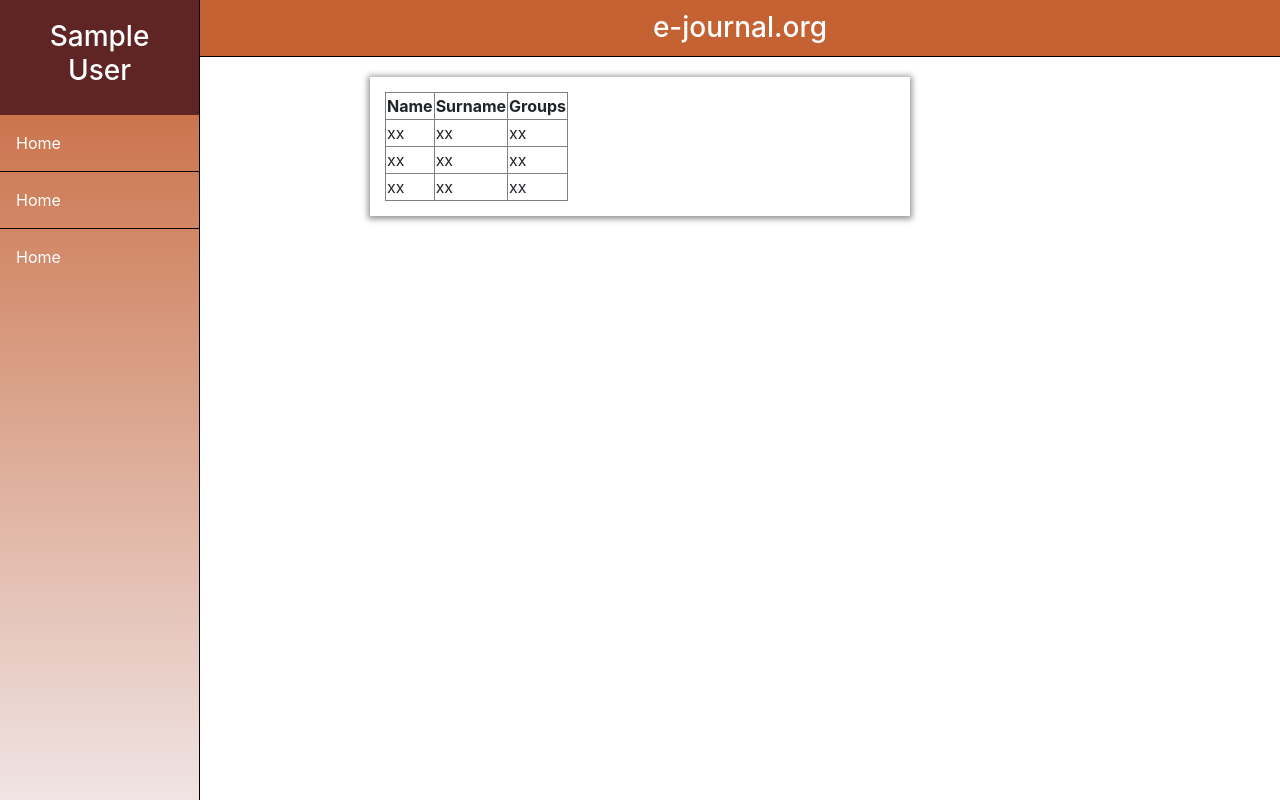
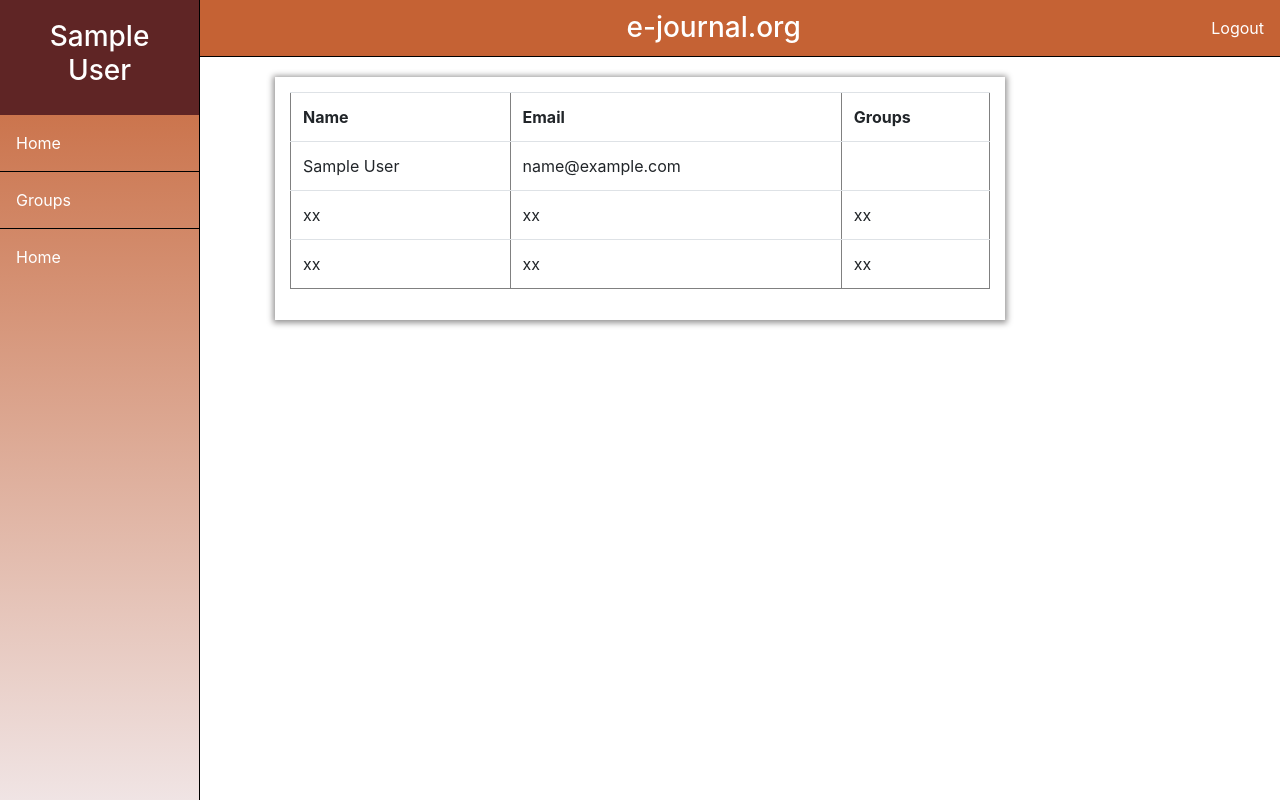
Before and after one commit to Aslan934/e-journal, a Django app: page / in a window 1280 px wide. Run offline with Django 3.2, Linux system fonts and the light colour scheme; the visitor is signed in with stand-in values (Sample User, id 1); data comes from the database, SQL or seed files in the repository; data that the repository does not hold is empty; some libraries are stand-ins or nearby versions.

Commit message:
Added groups page

```diff
--- a/Ejournal/urls.py
+++ b/Ejournal/urls.py
@@ -24,7 +24,9 @@ urlpatterns = [
     path('', views.index, name='index'),
     path('login/', views.loginUser, name='login'),
     path('register/', views.registerUser, name='register'),
-\
+    path('logout/', views.logoutUser, name='logout'),
+    path('groups/', views.groupsView, name='groups')
+
 ]
 
 
--- a/core/models.py
+++ b/core/models.py
@@ -5,7 +5,7 @@ from django.contrib.auth.models import BaseUserManager, AbstractBaseUser, Permis
 class TeacherManager(BaseUserManager):
     """Manager for user profiles"""
 
-    def _create_user(self, email, name, password):
+    def create_user(self, email, name, password):
         """Create a new user profile"""
         if not email:
             raise ValueError("User must have an email address")
@@ -15,10 +15,6 @@ class TeacherManager(BaseUserManager):
         user.set_password(password)
         user.save(using=self._db)
         return user
-
-    def create_user(self, email, name, password=None, **extra_fields):
-        extra_fields.setdefault('is_superuser', False)
-        return self._create_user(email, password, **extra_fields)
 
     def create_superuser(self, email, name, password):
         """Create new superuser"""
@@ -39,9 +35,17 @@ class Subject(models.Model):
         return self.name
 
 
+class Student(models.Model):
+    name = models.CharField(max_length=250)
+
+    def __str__(self):
+        return self.name
+
+
 class GroupOfStudents(models.Model):
     name = models.CharField(max_length=200)
     date = models.DateTimeField()
+    students = models.ManyToManyField(Student)
     subjects = models.ManyToManyField(Subject)
 
     def __str__(self):
@@ -49,14 +53,6 @@ class GroupOfStudents(models.Model):
 
     class Meta:
         verbose_name_plural = 'Groups Of Students'
-
-
-class Student(models.Model):
-    name = models.CharField(max_length=250)
-    group = models.ForeignKey(GroupOfStudents, on_delete=models.CASCADE)
-
-    def __str__(self):
-        return self.name
 
 
 class Teacher(AbstractBaseUser, PermissionsMixin):
--- a/core/views.py
+++ b/core/views.py
@@ -1,5 +1,3 @@
-from core import forms
-from core import models
 from django.contrib.auth.decorators import login_required
 from django.views.generic import View, CreateView
 from django.shortcuts import render, redirect, HttpResponseRedirect, HttpResponse
@@ -7,11 +5,14 @@ from django.contrib.auth import authenticate, login, logout
 from django.contrib.messages.views import SuccessMessageMixin
 from django.conf import settings
 
+from core import forms
+from core import models
+
 
 @login_required(login_url='login')
 def index(request):
     data = models.Teacher.objects.get(email=request.user)
-    print(request.user)
+
     return render(request, 'index.html', {'data': data})
 
 
@@ -24,11 +25,15 @@ def loginUser(request):
     if form.is_valid():
         email = form.cleaned_data.get("email")
         password = form.cleaned_data.get("password")
+        user = authenticate(email=email, password=password)
+        if user is None:
+            # messages.info(request, "Mail və ya şifrə yanlışdır")
+            return render(request, 'login.html', context)
 
-        user = form.save()
-        login(request, user, backend='django.contrib.auth.backends.ModelBackend')
+        # messages.success(request, "Uğurla giriş etdiniz")
+        login(request, user)
         return redirect('index')
-    return render(request, 'index.html', context)
+    return render(request, 'login.html', context)
 
 
 def registerUser(request):
@@ -37,8 +42,9 @@ def registerUser(request):
 
         email = form.cleaned_data.get("email")
         password = form.cleaned_data.get("password")
+        name = form.cleaned_data.get("name")
 
-        newUser = models.Teacher(email=email)
+        newUser = models.Teacher(email=email, name=name)
         newUser.set_password(password)
 
         newUser.save()
@@ -48,3 +54,16 @@ def registerUser(request):
         "form": form
     }
     return render(request, 'register.html', context)
+
+
+def logoutUser(request):
+    logout(request)
+    return redirect('index')
+
+
+def groupsView(request):
+    data = models.Teacher.objects.get(
+        email=request.user)
+
+    #subjects = [subject for subject in models.Teacher.objects.get(email=request.user).subjects.all() if subject in groups.subjects.all()]
+    return render(request, 'groups.html', {'data': data})
--- a/templates/base.html
+++ b/templates/base.html
@@ -24,14 +24,12 @@
 
   <body>
     <div class="sidebar" id="sidebar">
-      <a href="javascript:void(0)" class="closebtn" onclick="closeNav()"
-        >&times;
-      </a>
+      <a class="closebtn" onclick="closeNav()">&times; </a>
       <div style="background-color: rgb(95, 37, 37); padding: 20px">
         <h3 align="center">{{data.name}}</h3>
       </div>
-      <a class=" ">Home</a>
-      <a class=" ">Home</a>
+      <a class="" href='/'>Home</a>
+      <a class="" href="{% url 'groups' %}">Groups</a>
       <a class=" ">Home</a>
     </div>
 
@@ -39,6 +37,7 @@
       <button class="openbtn" id="openbtn" onclick="openNav() ">&#9776;</button>
 
       <h3 style="margin: auto">e-journal.org</h3>
+      <a href={% url 'logout' %} style='text-decoration:none;color:inherit'>Logout</a>
     </div>
 
     <div class="container">
--- a/templates/index.html
+++ b/templates/index.html
@@ -1,24 +1,27 @@
 {% extends "base.html" %} {% block content %}
 <div class="row justify-content-center">
-    <div class='col-md-6'>
-        <div class="content1" style="  box-shadow: 0 1px 6px 2px #949393;
+  <div class="col-md-8" style="margin-top: 20px">
+    <div
+      class="content1"
+      style="
+        box-shadow: 0 1px 6px 2px #949393;
         padding: 15px;
-        margin-top: 20px;
         background: #fff;
-        ">
-
-
-            <table style="zoom: 100%" border="1">
+        margin: auto;
+      "
+    >
+      <table class="table table-hover" border="1">
         <tr>
           <th>Name</th>
-                    <th>Surname</th>
+          <th>Email</th>
           <th>Groups</th>
-
         </tr>
         <tr>
-                    <td>xx</td>
-                    <td>xx</td>
-                    <td>xx</td>
+          <td>{{data.name}}</td>
+          <td>{{data.email}}</td>
+          <td>
+            {% for group in data.groupOfStudents.all %} {{group}} {% endfor %}
+          </td>
         </tr>
         <tr>
           <td>xx</td>
--- a/templates/login.html
+++ b/templates/login.html
@@ -19,7 +19,7 @@
                 <div class="card border-dark rounded">
                     <div class="card-body">
                     <div class='text-center'><h1>Ejournal Management System<h1></div>
-                        <form method="POST" novalidate>
+                        <form method="POST">
                             {% csrf_token %} {{form|crispy}}
                             <button class="btn btn-lg btn-primary btn-block" type="submit">
                                     Sign in
```
Also changed, not shown: core/forms.py (+5 -7 lines), templates/groups.html (added, +29 -0 lines), templates/register.html (+9 -4 lines), core/migrations/0001_initial.py, core/migrations/0002_teacher_is_active.py (deleted), core/migrations/0003_auto_20201130_0107.py (deleted), core/migrations/0004_auto_20201130_0136.py (deleted), static/css/base.css (indentation only). Lines whose indentation alone changed are shown as unchanged.
